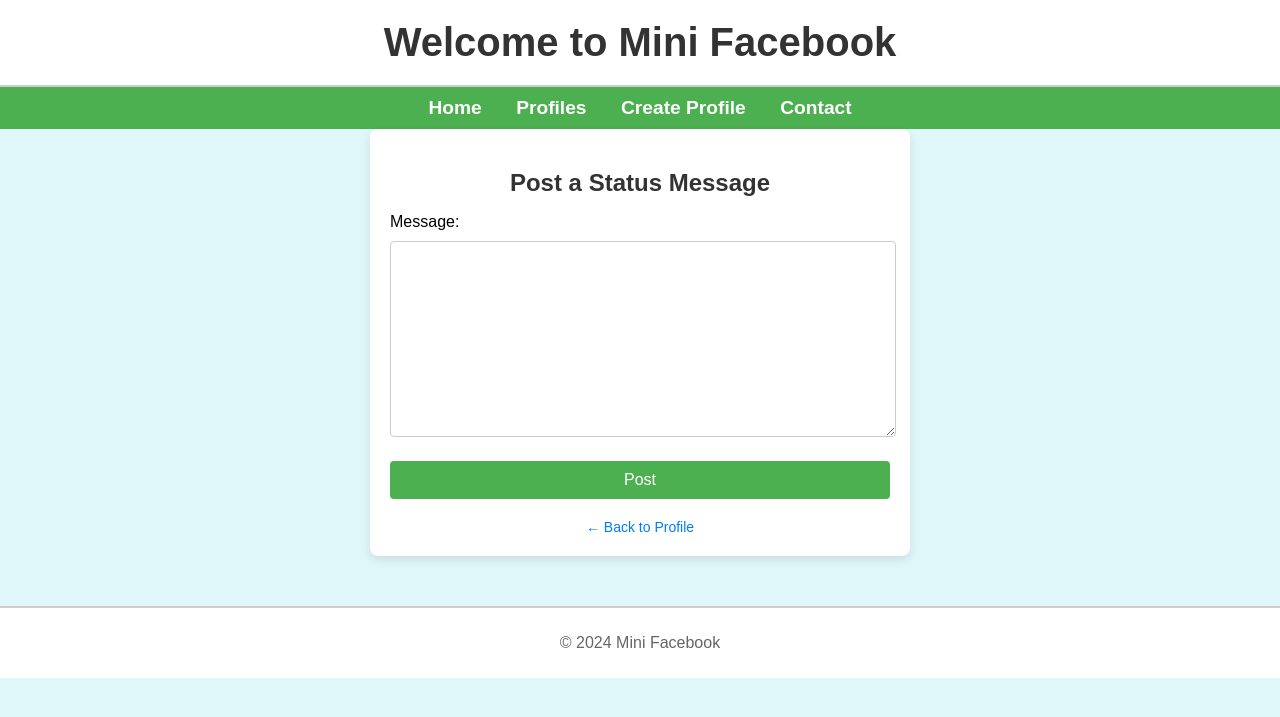
After one commit to Hengsheng-Liu/cs-412, a Django app: page /mini_fb/profile/1/create_status in a window 1280 px wide. The commit adds this page. Shown: the top 717 px of the page. Run offline with Django 5.2, Linux system fonts and the light colour scheme; data comes from the database, SQL or seed files in the repository; both versions use the stored data as it was after the commit.

Commit message:
complete the assignment

```diff
--- a/mini_fb/forms.py
+++ b/mini_fb/forms.py
@@ -12,3 +12,7 @@ class CreateProfileForm(forms.ModelForm):
     class Meta:
         model = Profile
         fields = ['first_name', 'last_name', 'city', 'email', 'profile_image_url']
+class CreateStatusMessageForm(forms.ModelForm):
+    class Meta:
+        model = StatusMessage
+        fields = ['message']
--- a/mini_fb/static/mini_fb/styles.css
+++ b/mini_fb/static/mini_fb/styles.css
@@ -124,10 +124,61 @@ nav ul li a:hover {
 .create-profile-container {
     display: flex;
 
-    justify-content: center;  /* Centers items vertically */
-    min-height: 100vh;        /* Ensures the container fills the viewport height */
+    justify-content: center;
+    min-height: 100vh;
   }
 
-.textCenter{
+
+.status-message-container {
+    max-width: 500px;
+    margin: 0 auto;
+    background-color: #ffffff;
+    padding: 20px;
+    border-radius: 8px;
+    box-shadow: 0 4px 10px rgba(0, 0, 0, 0.1);
     text-align: center;
 }
+
+.status-message-form .form-group {
+    margin-bottom: 20px;
+    text-align: left;
+}
+
+.status-message-form input[type="text"],
+.status-message-form textarea {
+    width: 100%;
+    font-size: 16px;
+    border-radius: 4px;
+    border: 1px solid #ccc;
+    margin-top: 10px;
+
+}
+
+.submit-button {
+    background-color: #4CAF50;
+    color: #ffffff;
+    font-size: 16px;
+    padding: 10px 20px;
+    border: none;
+    border-radius: 4px;
+    cursor: pointer;
+    transition: background-color 0.3s;
+    width: 100%;
+}
+.submit-button:hover {
+    background-color: #45a049;
+}
+
+
+.back-link {
+    display: inline-block;
+    margin-top: 20px;
+    color: #007BFF;
+    text-decoration: none;
+    font-size: 14px;
+}
+
+.back-link:hover {
+    color: #0056b3;
+    text-decoration: underline;
+}
--- /dev/null
+++ b/mini_fb/templates/mini_fb/create_status_form.html
@@ -0,0 +1,15 @@
+{% extends "mini_fb/base.html" %}
+
+{% block content %}
+    <div class="status-message-container">
+        <h2>Post a Status Message</h2>
+        <form method="post" action="" class="status-message-form">
+            {% csrf_token %}
+            <div class="form-group">
+                {{ form.as_p }}
+            </div>
+            <button type="submit" class="submit-button">Post</button>
+        </form>
+        <a href="{% url 'show_profile' profile.pk %}" class="back-link">&larr; Back to Profile</a>
+    </div>
+{% endblock %}
--- a/mini_fb/templates/mini_fb/show_profile_page.html
+++ b/mini_fb/templates/mini_fb/show_profile_page.html
@@ -22,7 +22,9 @@
     {% else %}
     <p>No status messages.</p>
     {% endif %}
+    <a href="{% url 'create_status' profile.pk %}">Create a new status</a>
   </div>
+
 </div>
 
 {% endblock %}
--- a/mini_fb/urls.py
+++ b/mini_fb/urls.py
@@ -1,8 +1,9 @@
 from django.urls import path
-from .views import CreateProfileView, ShowAllProfilesView, ShowProfilePageView
+from .views import CreateProfileView, CreateStatusMessageView, ShowAllProfilesView, ShowProfilePageView
 
 urlpatterns = [
     path('', ShowAllProfilesView.as_view(), name='show_all_profiles'),
     path('profile/<int:pk>/', ShowProfilePageView.as_view(), name='show_profile'),
-    path('create_profile/', CreateProfileView.as_view(), name='create_profile')
+    path('create_profile/', CreateProfileView.as_view(), name='create_profile'),
+    path('profile/<int:pk>/create_status', CreateStatusMessageView.as_view(), name='create_status')
 ]
--- a/mini_fb/views.py
+++ b/mini_fb/views.py
@@ -3,8 +3,8 @@ from django.urls import reverse
 from django.views.generic.detail import DetailView
 from django.views.generic.edit import CreateView
 
-from .models import Profile
-from .forms import CreateProfileForm
+from .models import Profile, StatusMessage
+from .forms import CreateProfileForm, CreateStatusMessageForm
 class ShowAllProfilesView(ListView):
     model = Profile
     template_name = 'mini_fb/show_all_profiles.html'
@@ -17,3 +17,21 @@ class CreateProfileView(CreateView):
     model = Profile
     form_class = CreateProfileForm
     template_name = 'mini_fb/create_profile_form.html'
+class CreateStatusMessageView(CreateView):
+    model = StatusMessage
+    form_class = CreateStatusMessageForm
+    template_name = 'mini_fb/create_status_form.html'
+
+    def get_context_data(self, **kwargs):
+        context = super().get_context_data(**kwargs)
+        context['profile'] = Profile.objects.get(pk=self.kwargs['pk'])
+        return context
+
+    def form_valid(self, form):
+        profile = Profile.objects.get(pk=self.kwargs['pk'])
+        form.instance.profile = profile
+        return super().form_valid(form)
+
+    def get_success_url(self):
+        # Redirect back to the profile page
+        return reverse('show_profile', kwargs={'pk': self.kwargs['pk']})
```
Also changed, not shown: mini_fb/templates/mini_fb/show_all_profiles.html (+8 -7 lines), db.sqlite3.
